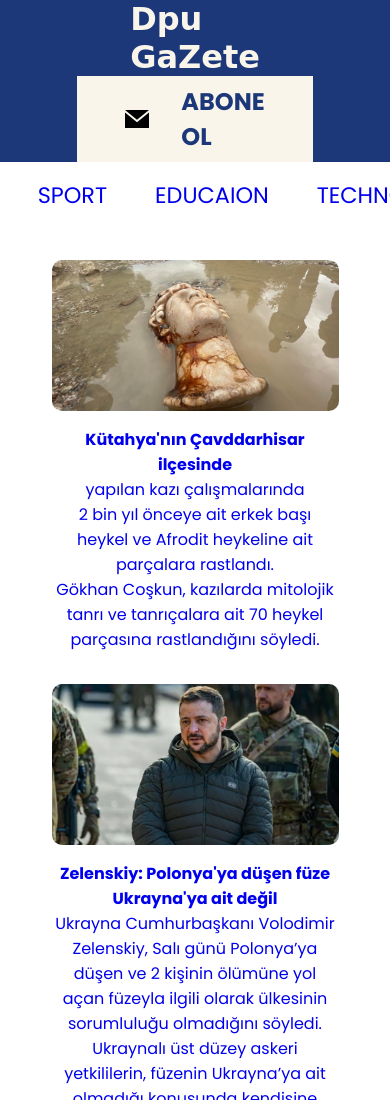
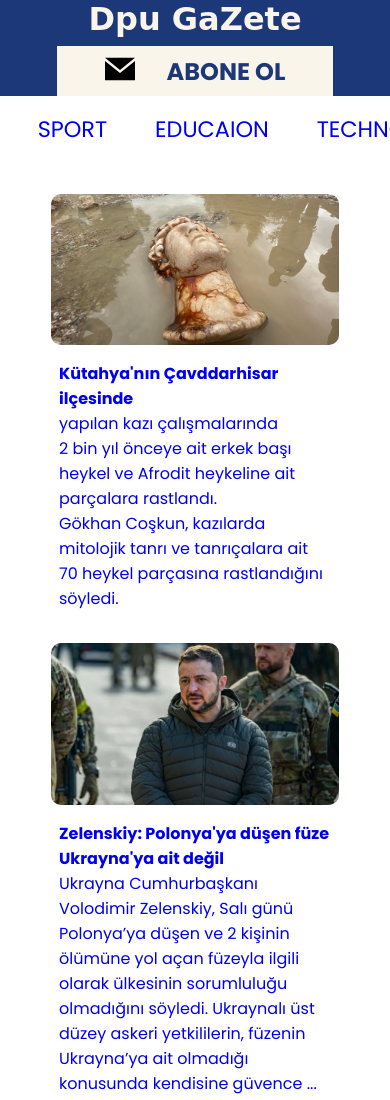
Before and after one commit to AAMIIN46/Final-GAZETE, a plain HTML site: page index.html in a window 390 px wide. Shown: the top 1100 px of the page. Drawn offline with Linux system fonts and the light colour scheme; a web font is replaced by a local one.

Commit message:
mobile update
version 0.4

```diff
--- a/style.css
+++ b/style.css
@@ -156,14 +156,17 @@ mobile designe */
   .posts-aside {
     display: flex;
     flex-direction: column;
-    text-align: center;
   }
   .posts,
   aside {
     width: 100%;
     display: block;
   }
+  nav {
+    display: flex;
 
+    gap: 0.5rem;
+  }
   .post h1,
   p {
     font-size: 1rem;
@@ -176,7 +179,28 @@ mobile designe */
     width: 100%;
     height: auto;
   }
+  .subscribe {
+    height: 50px;
 
+    font-size: 1rem;
+    margin: 0rem 2rem;
+  }
+  .text {
+    padding: 0rem 0.5rem;
+    gap: 1em;
+  }
+  nav #logo {
+    font-size: 2rem;
+    margin: 0rem 2rem;
+  }
+  .posts,
+  section {
+    width: 95%;
+    margin: auto;
+  }
+  .subscribe img {
+    height: 30px;
+  }
   footer {
     display: flex;
     flex-direction: column;
```
Also changed, not shown: styles/email.css (line endings or trailing spaces).
